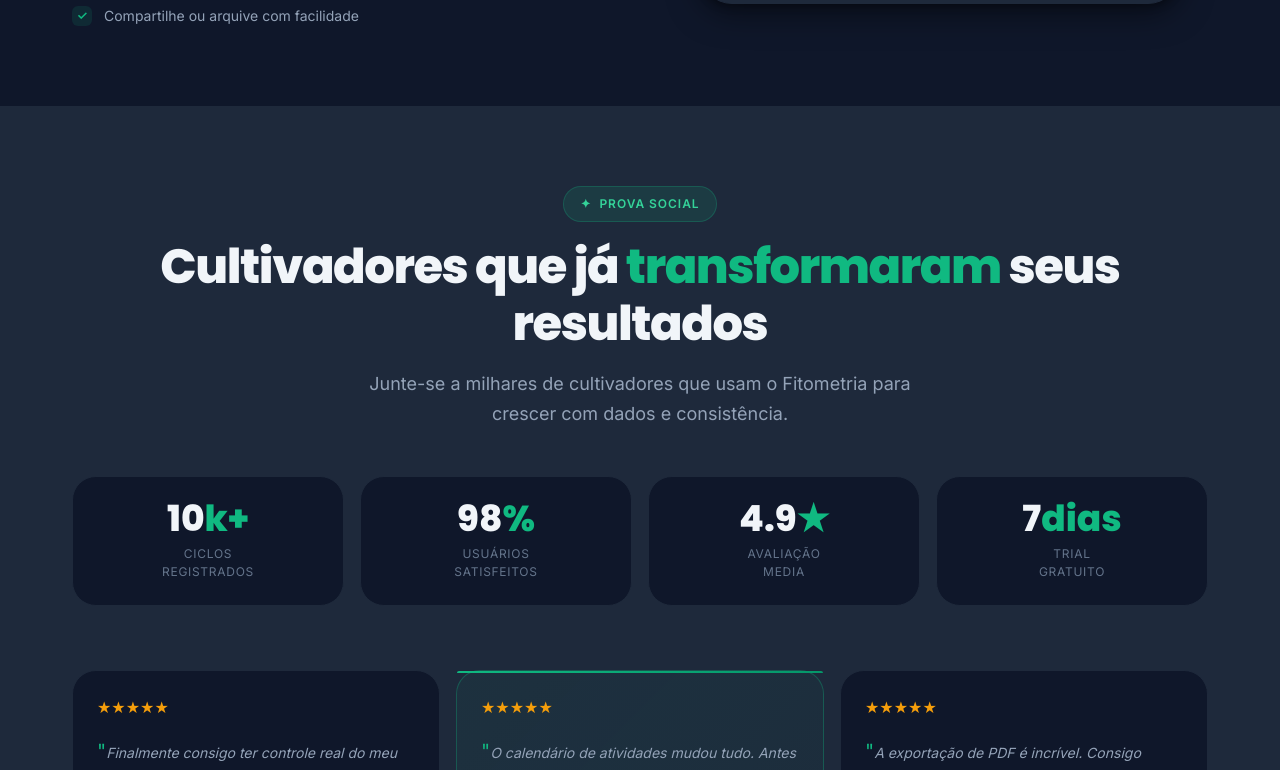
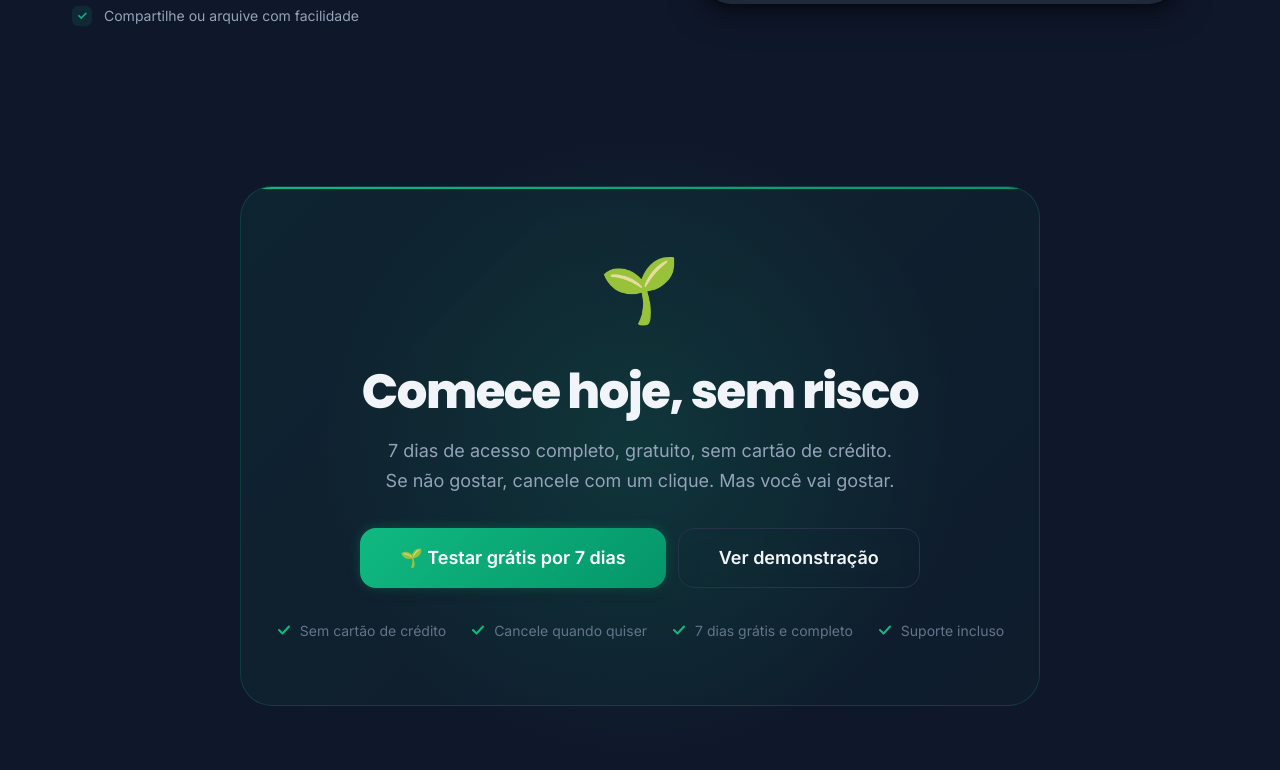
Before and after one commit to andrehoffmannbr/Fitometria, a React (Vite) app: page / in a window 1280 px wide. Shown: the part 4970-5740 px from the top of the page. Built offline with nearby package versions, Linux system fonts and the light colour scheme.

Commit message:
feat: remove seção de prova social e depoimentos
Co-Authored-By: Claude Opus 4.6 <noreply@anthropic.com>

```diff
--- a/src/App.jsx
+++ b/src/App.jsx
@@ -13,7 +13,6 @@ import Hero         from './components/Hero/Hero';
 import Benefits     from './components/Benefits/Benefits';
 import HowItWorks   from './components/HowItWorks/HowItWorks';
 import Features     from './components/Features/Features';
-import SocialProof  from './components/SocialProof/SocialProof';
 import FinalCTA     from './components/FinalCTA/FinalCTA';
 import FAQ          from './components/FAQ/FAQ';
 import Footer       from './components/Footer/Footer';
@@ -60,9 +59,6 @@ function App() {
         {/* 4. Features — detalhes das funcionalidades */}
         <Features />
 
-        {/* 5. Prova Social — depoimentos e indicadores */}
-        <SocialProof />
-
         {/* 6. CTA Final — conversão */}
         <FinalCTA />
 
```
